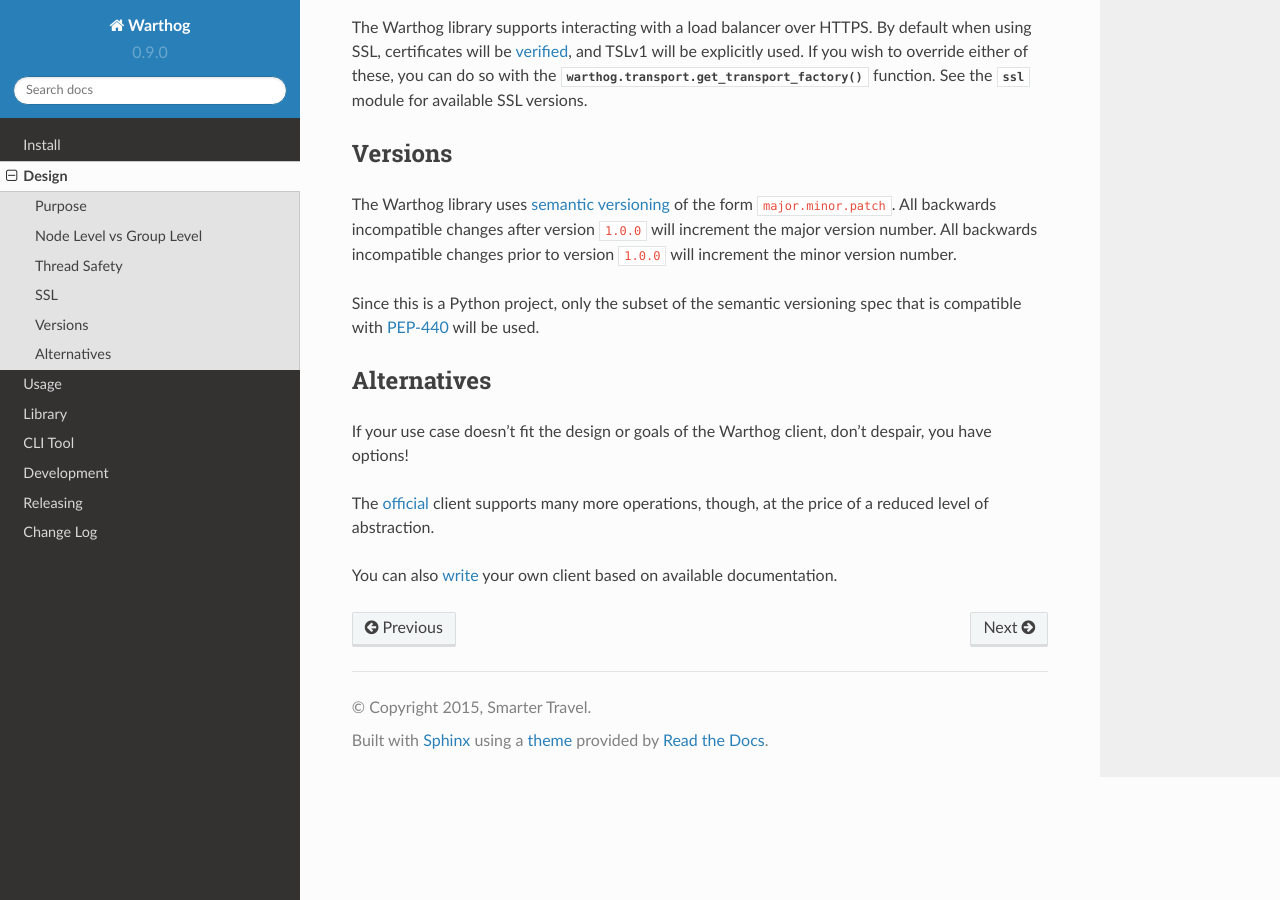
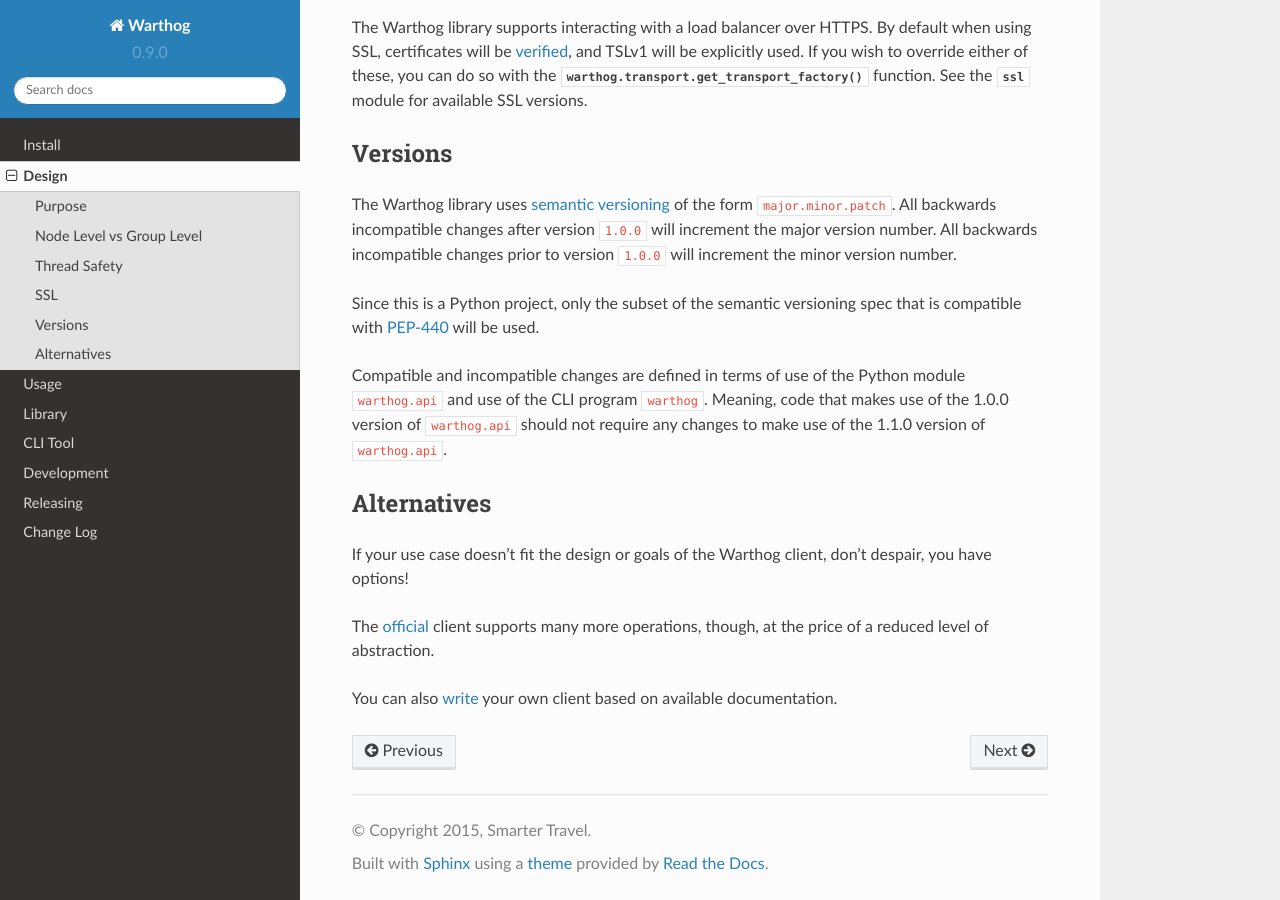
Before and after one commit to smarter-travel-media/warthog, a Sphinx documentation site: the page built from doc/source/design.rst, in a window 1280 px wide and 900 px high, scrolled down 898 px. Built offline with Sphinx 7.4.7 and the Read the Docs theme 2.0.0, drawn with Linux system fonts in a browser that asks for light colours.

Commit message:
Define what we mean by b/c

```diff
--- a/doc/source/design.rst
+++ b/doc/source/design.rst
@@ -59,6 +59,11 @@
 Since this is a Python project, only the subset of the semantic versioning spec that is
 compatible with `PEP-440`_ will be used.
 
+Compatible and incompatible changes are defined in terms of use of the Python module
+``warthog.api`` and use of the CLI program ``warthog``. Meaning, code that makes use
+of the 1.0.0 version of ``warthog.api`` should not require any changes to make use of
+the 1.1.0 version of ``warthog.api``.
+
 .. _semantic versioning: http://semver.org/
 .. _PEP-440: https://www.python.org/dev/peps/pep-0440/
 
```
